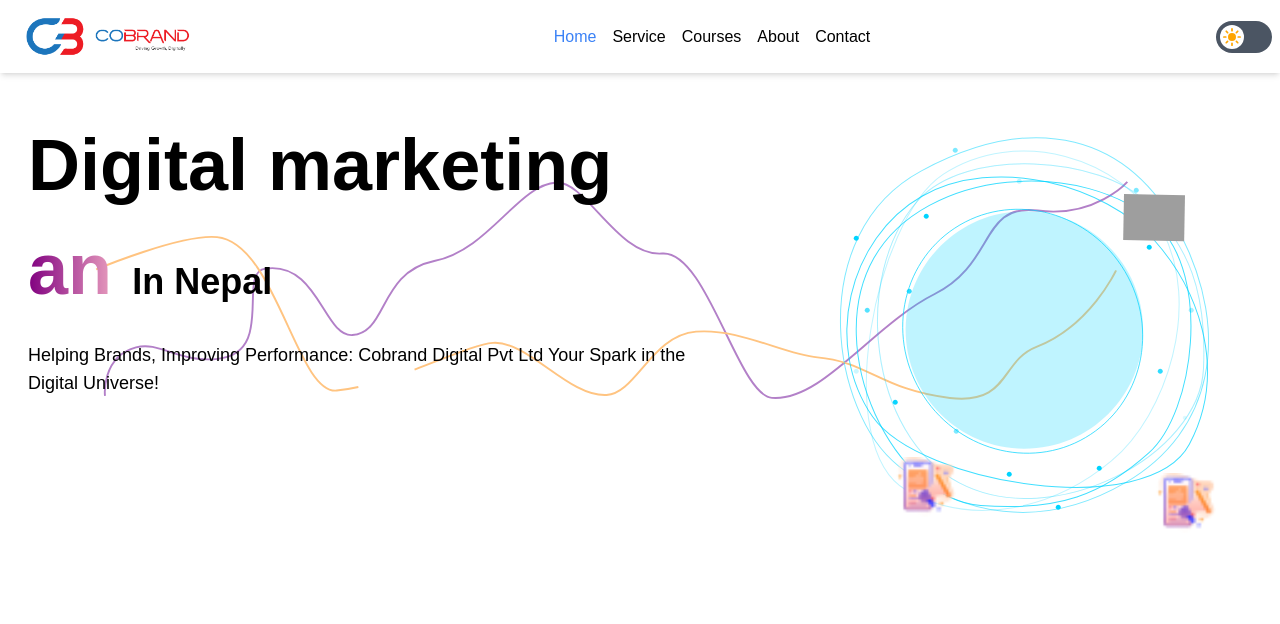
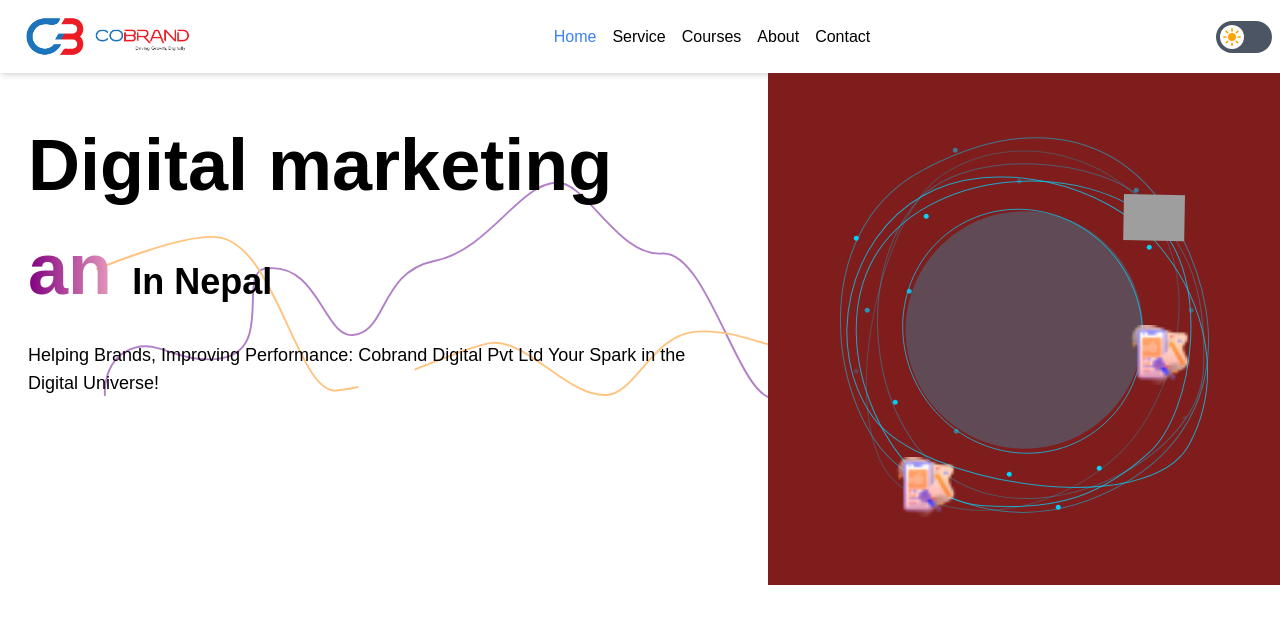
Before and after one commit to sayunlopchan/coBrand_Digital, a React (Vite) app: page / in a window 1280 px wide. Shown: the top 624 px of the page. Built offline with nearby package versions, Linux system fonts and the light colour scheme; grey boxes are pictures that could not be loaded; a web font is replaced by a local one.

Commit message:
fixed icon hover  on all devices maybe

```diff
--- a/src/Home/UI/HomeBanner.jsx
+++ b/src/Home/UI/HomeBanner.jsx
@@ -44,12 +44,12 @@ const HomeBanner = ({ darkMode }) => {
         </div>
       </div>
 
-      <div className='relative col-span-2'>
+      <div className='relative col-span-2 bg-red-900'>
 
         <Lottie animationData={circleOrb} />
         <img src={rocket} alt="" className='rocket' />
         <img src={influencer_marketing} alt="" className='influencer-marketing' />
-        <img src={influencer_marketing} alt="" className='absolute w-[30px] sm:w-[60px] top-[50vh] left-[20vw] sm:top-[70vh] sm:right-[25vw] md:top-[96vh] md:right-[20vw] lg:top-[48vh] lg:left-[10vw]' />
+        <img src={influencer_marketing} alt="" className='web-development' />
       </div>
 
     </div>
--- a/src/index.css
+++ b/src/index.css
@@ -14,5 +14,8 @@
   @apply absolute w-[30px] sm:w-[60px] top-[22vh] right-[27vw] sm:top-[26vh] sm:right-[24vw] md:top-[30vh] md:right-[30vw] lg:top-32 lg:right-24 animate-rotate-scale-wave;
 }
 .influencer-marketing {
-  @apply absolute w-[30px] sm:w-[60px] top-[48vh] right-[18vw] sm:top-[79vh] sm:right-[25vw] md:top-[80vh] md:right-[20vw] lg:top-[50vh] lg:right-[5vw];
+  @apply absolute w-[30px] sm:w-[60px] bottom-[28vh] right-[18vw] sm:bottom-[28vh] sm:right-[25vw] md:bottom-[38vh] md:right-[25vw] lg:bottom-[25vh] lg:right-[7vw];
 }
+.web-development {
+  @apply absolute w-[30px] sm:w-[60px] bottom-[20vh] left-[25vw] sm:bottom-[25vh] sm:left-[20vw] md:bottom-[35vh] md:left-[24vw] lg:top-[48vh] lg:left-[10vw];
+}
```
